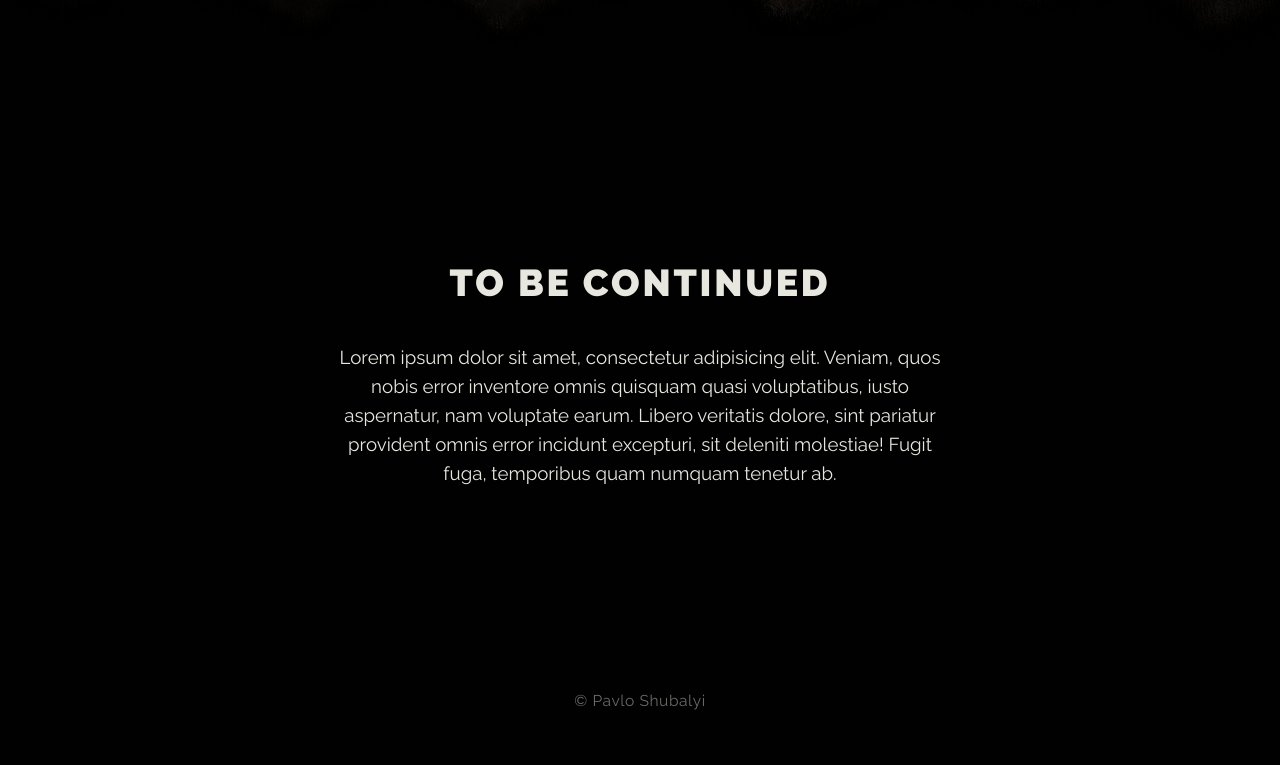
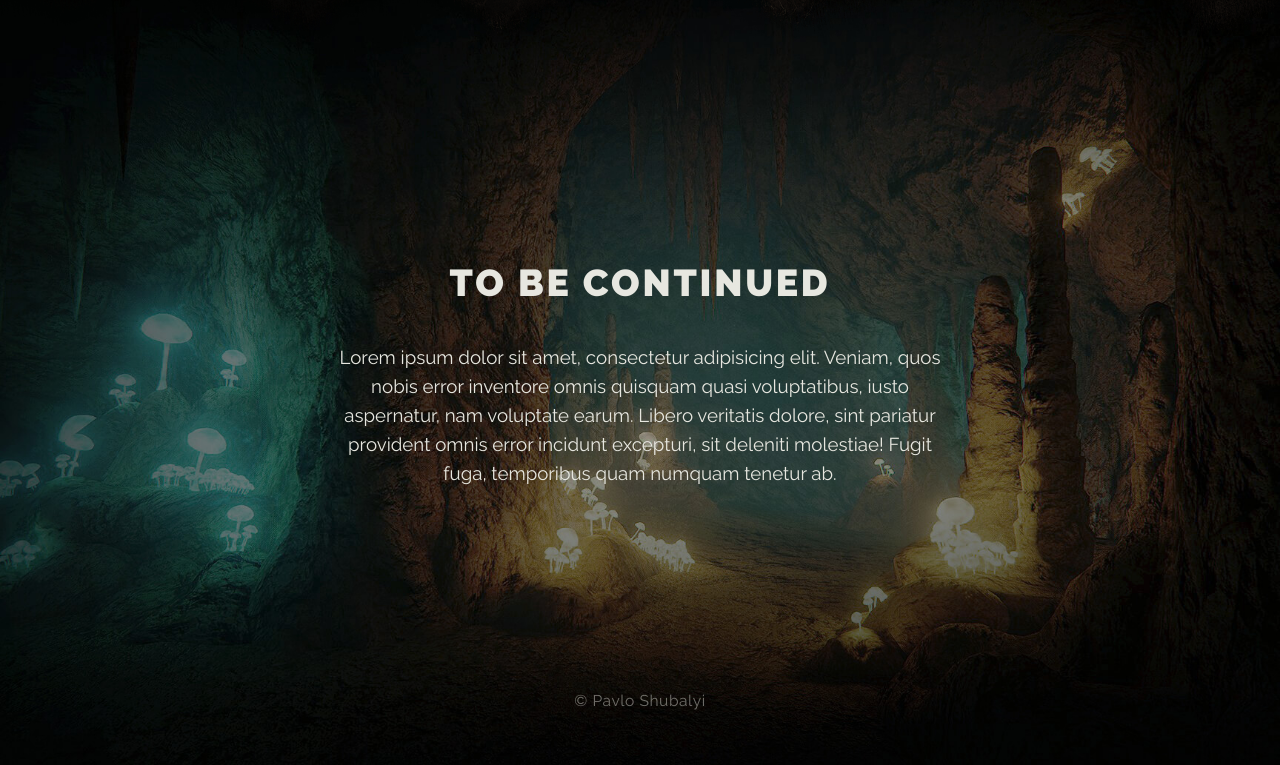
Before and after one commit to Pablo0413/parallax-scrolling-website, a plain HTML site: page index.html in a window 1280 px wide. Shown: the part 835-1600 px from the top of the page. Drawn offline with Linux system fonts and the light colour scheme.

Commit message:
Changing some styles part two

```diff
--- a/css/main.css
+++ b/css/main.css
@@ -105,6 +105,7 @@ body {
 	align-items: center;
 	position: relative;
 	text-align: center;
+	background-image: url(../img/dungeon.jpg);
 }
 
 .main-article__header {
```
